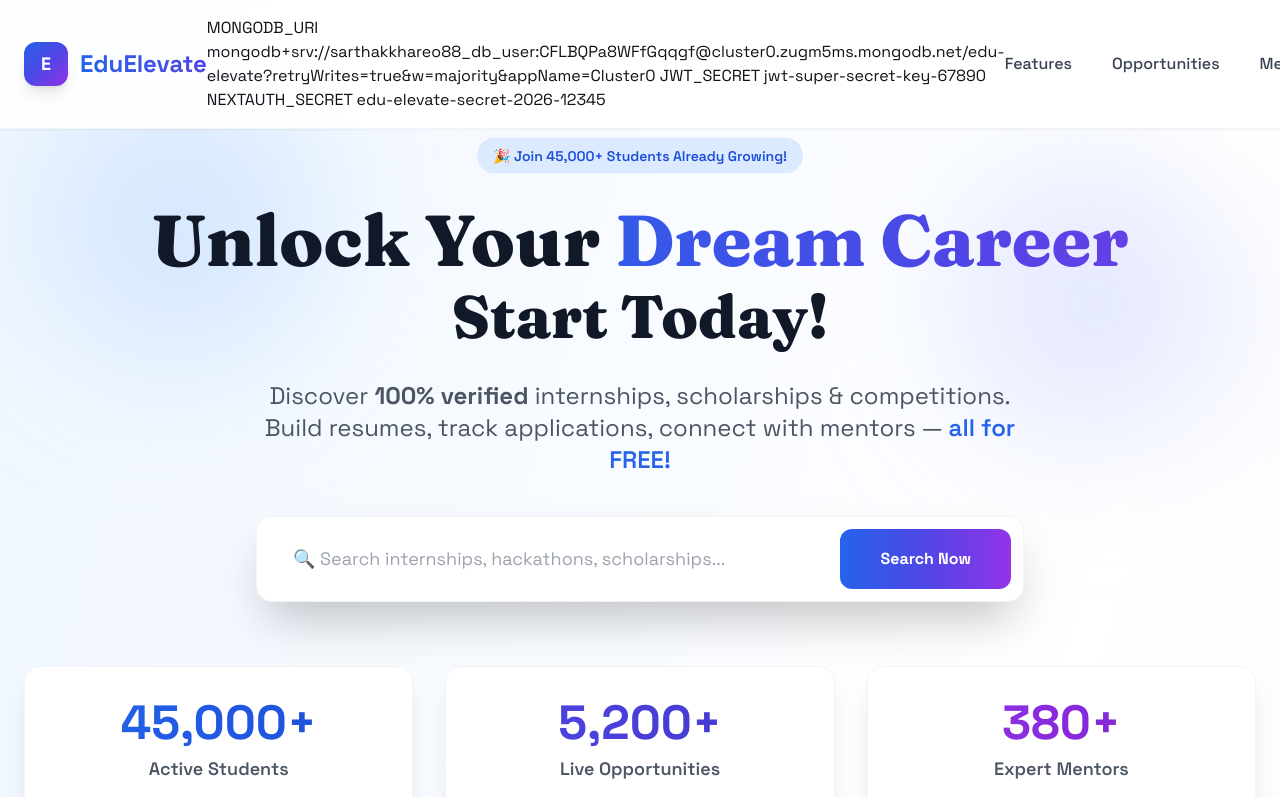
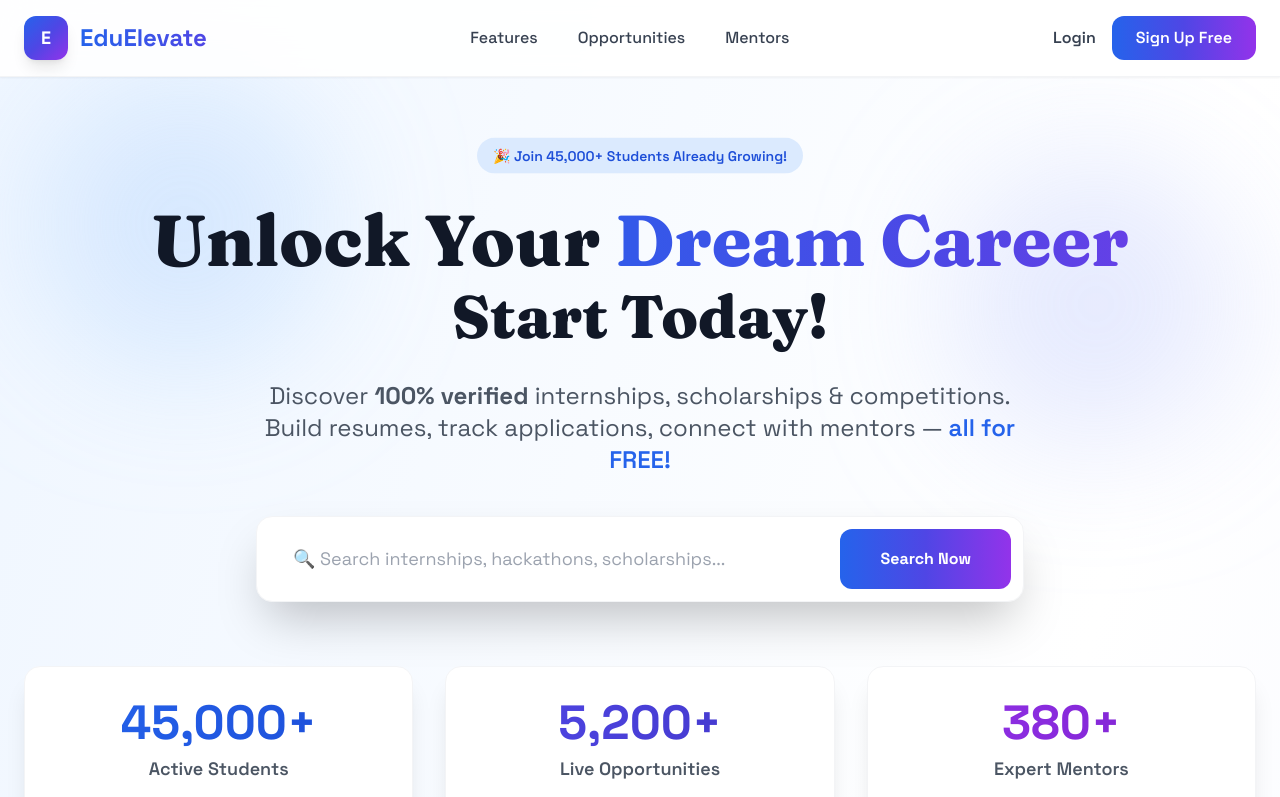
Before and after one commit to Si464434434/edu-elevate, a Next.js app: page / in a window 1280 px wide. Shown: the top 797 px of the page. Built offline with nearby package versions, Linux system fonts and the light colour scheme.

Commit message:
Remove sensitive information from Home component and improve navigation layout

```diff
--- a/app/page.tsx
+++ b/app/page.tsx
@@ -59,14 +59,8 @@
             </div>
             <span className="text-2xl font-bold bg-gradient-to-r from-blue-600 to-indigo-600 bg-clip-text text-transparent">EduElevate</span>
           </div>
-          MONGODB_URI
-          mongodb+srv://sarthakkhareo88_db_user:CFLBQPa8WFfGqqgf@cluster0.zugm5ms.mongodb.net/edu-elevate?retryWrites=true&w=majority&appName=Cluster0
 
-          JWT_SECRET
-          jwt-super-secret-key-67890
-
-          NEXTAUTH_SECRET
-          edu-elevate-secret-2026-12345          <div className="hidden md:flex items-center gap-10">
+                 <div className="hidden md:flex items-center gap-10">
             <a href="#features" className="text-gray-700 hover:text-blue-600 font-medium transition-colors relative group">
               Features
               <span className="absolute -bottom-1 left-0 w-0 h-0.5 bg-blue-600 group-hover:w-full transition-all duration-300"></span>
```
